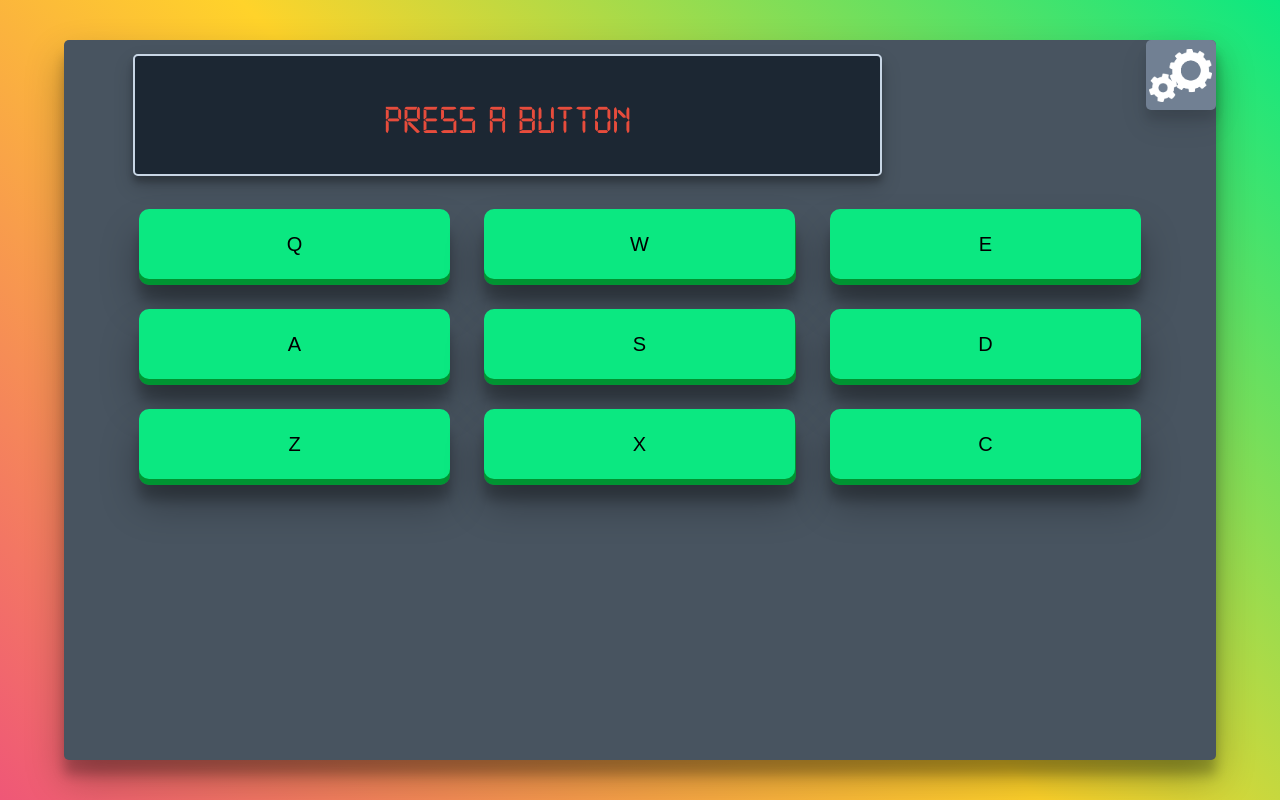
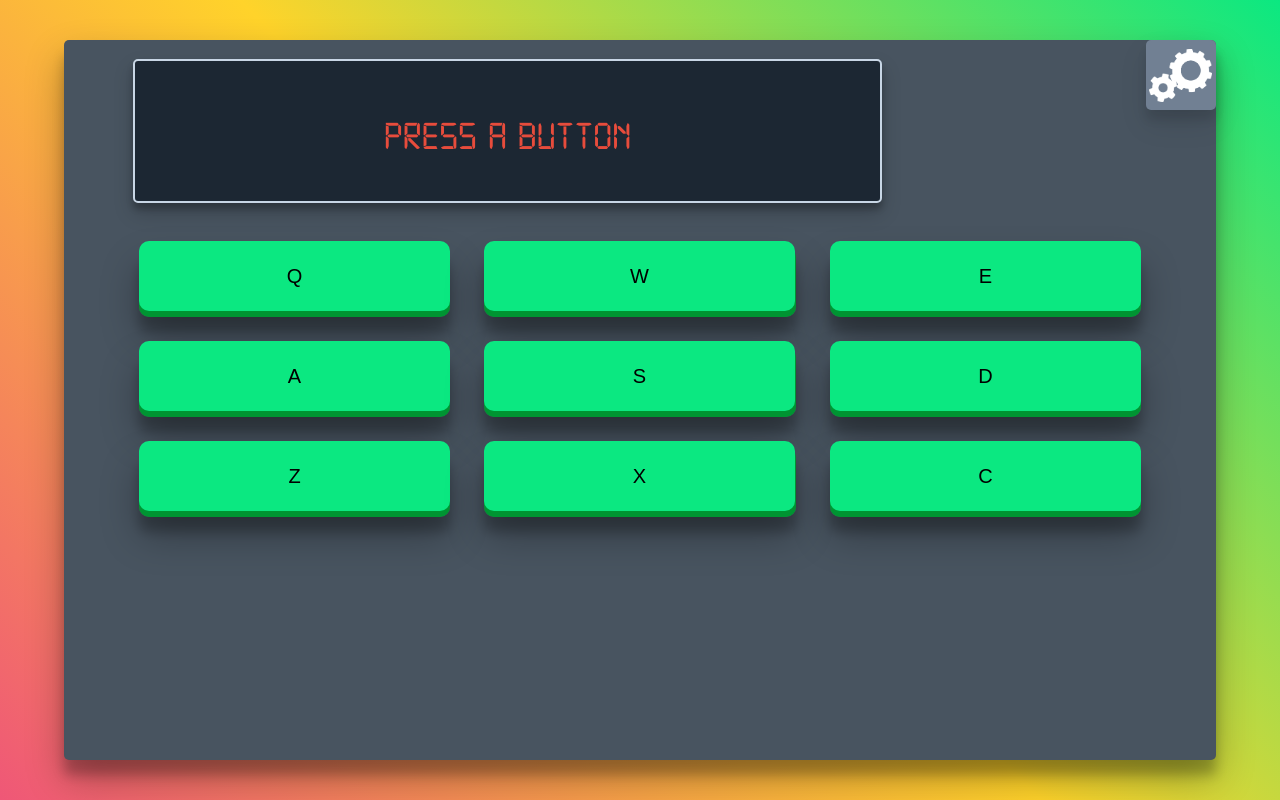
Before and after one commit to Julian-Sz/FCC-Drum-Machine, a React (Create React App) app: page / in a window 1280 px wide. Built offline with nearby package versions, Linux system fonts and the light colour scheme.

Commit message:
minor changes

```diff
--- a/src/App.css
+++ b/src/App.css
@@ -24,7 +24,7 @@ body {
   display: grid;
   position: relative;
   grid-template-columns: 30% 40% 30%;
-  grid-template-rows: 1fr 4fr;
+  grid-template-rows: 1.3fr 4fr;
   grid-row-gap: 20px;
   grid-template-areas: "none displayarea options" "buttons buttons buttons";
   width: 100%;
--- a/src/App.js
+++ b/src/App.js
@@ -254,7 +254,7 @@ const DrumButtons = (props) => {
   };
 
   let dbWrapperStyle = {};
-  if (!props.minimized && window.innerWidth < 1300) {
+  if (!props.minimized) {
     dbWrapperStyle = {
       gridTemplateColumns: "1fr 1fr 1fr 1fr",
     };
```
